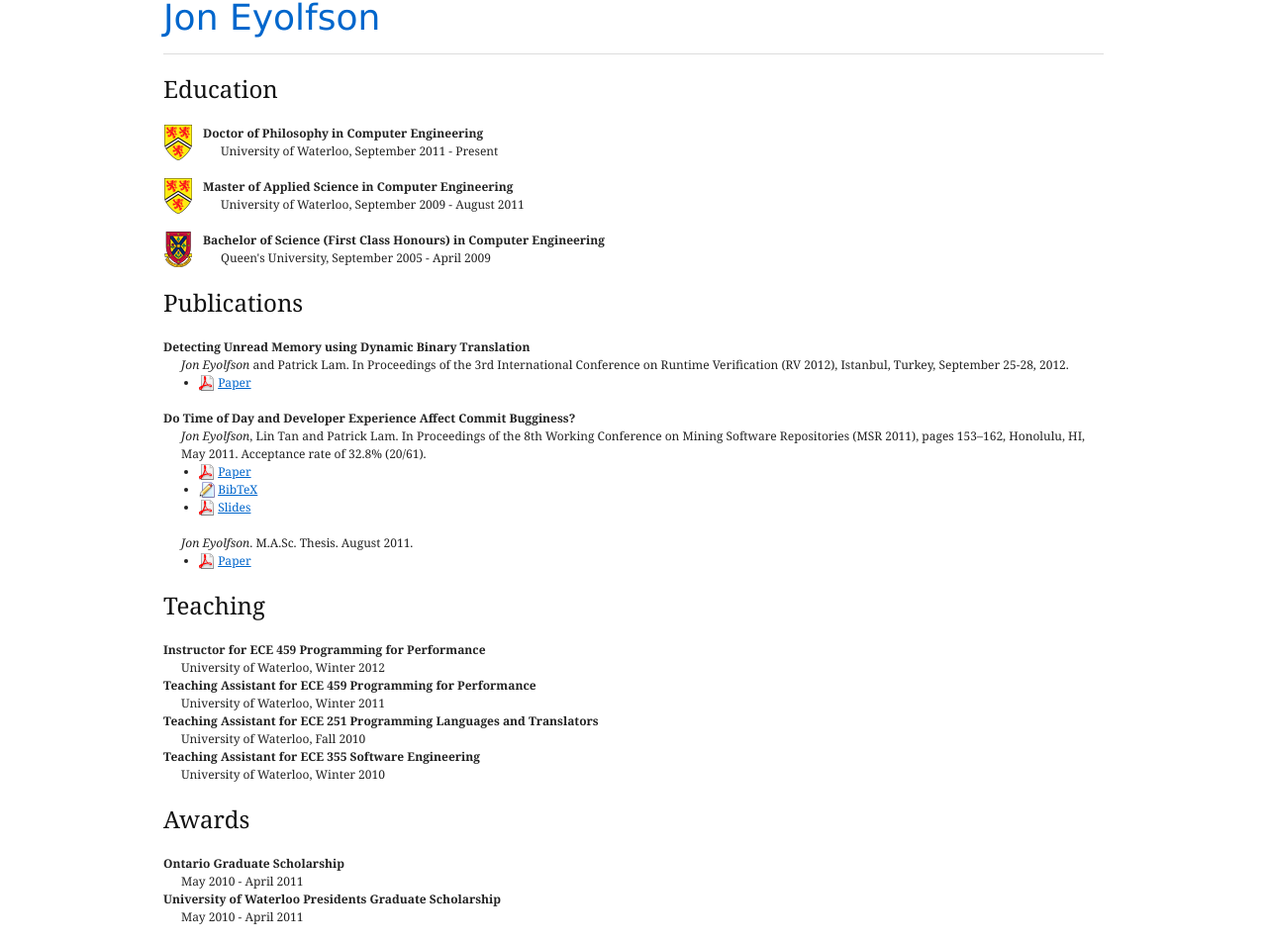
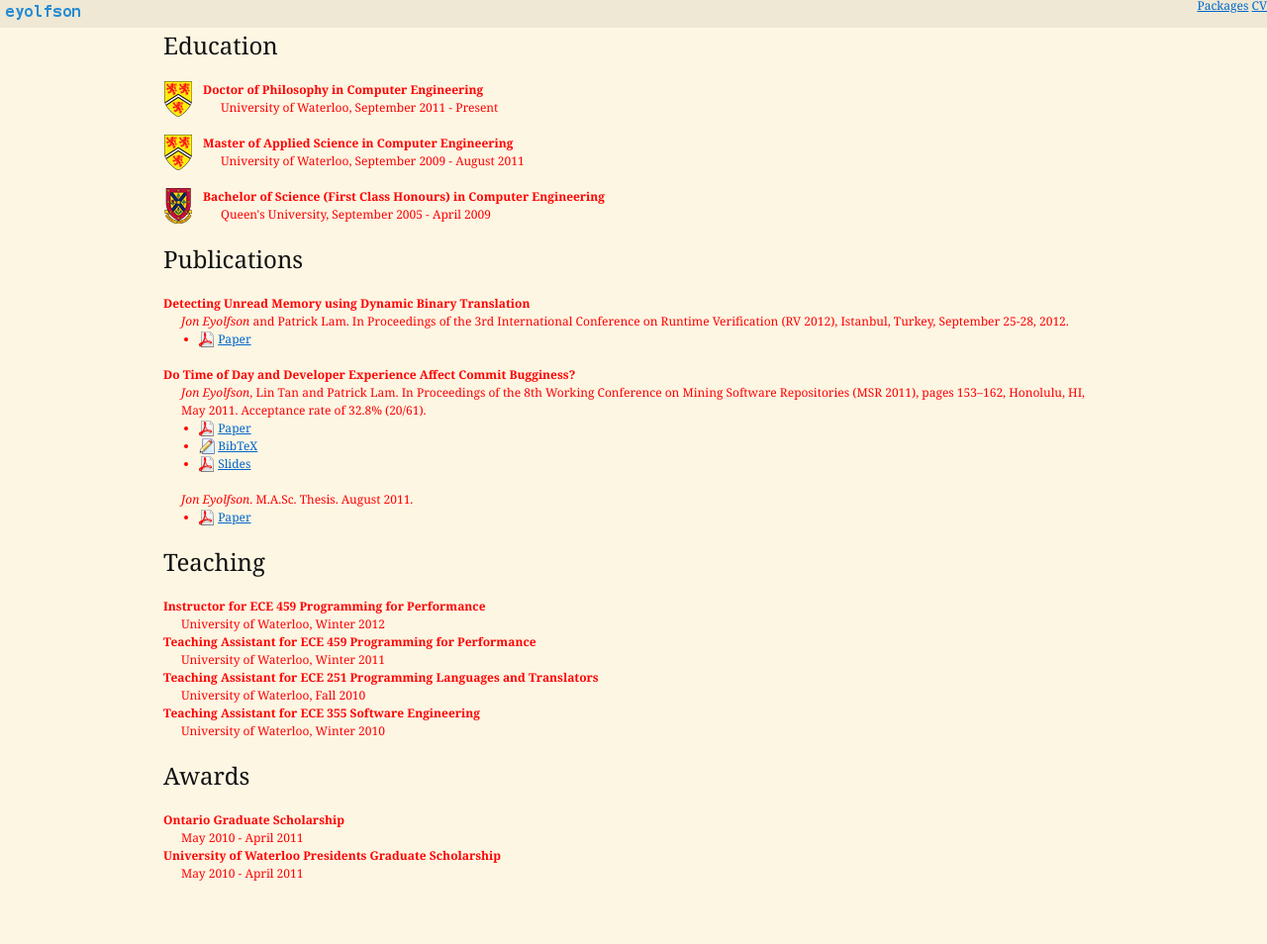
Before and after one commit to eyolfson/eyolfson-website, a Django app: page / in a window 1280 px wide. Shown: the whole page at 99% size. After the commit the page ends 890 px from the top, so only its background shows below. Run offline with Django 3.2, Linux system fonts and the light colour scheme; parts of the project's set-up code (start-up, migrations or seed data) failed here and were passed over.

Commit message:
Trying to create a new layout

```diff
--- a/eyolfson_website/static/css/screen.css
+++ b/eyolfson_website/static/css/screen.css
@@ -1,7 +1,11 @@
-html {margin:0;padding:0;border:0;}
+html { margin:0; padding:0; border:0; }
+header { background: #eee8d5; line-height: 1; }
+html { background-color: #fdf6e3; }
+nav { float: right; }
+
 body, div, span, object, iframe, h1, h2, h3, h4, h5, h6, p, blockquote, pre, a, abbr, acronym, address, code, del, dfn, em, img, q, dl, dt, dd, ol, ul, li, fieldset, form, label, legend, table, caption, tbody, tfoot, thead, tr, th, td, article, aside, dialog, figure, footer, header, hgroup, nav, section {margin:0;padding:0;border:0;font-weight:inherit;font-style:inherit;font-size:100%;font-family:inherit;vertical-align:baseline;}
 article, aside, dialog, figure, footer, header, hgroup, nav, section {display:block;}
-body {line-height:1.5;background:white;}
+body {line-height:1.5;}
 table {border-collapse:separate;border-spacing:0;}
 caption, th, td {text-align:left;font-weight:normal;float:none !important;}
 table, th, td {vertical-align:middle;}
@@ -10,7 +14,7 @@ blockquote, q {quotes:"" "";}
 a img {border:none;}
 :focus {outline:0;}
 html {font-size:100.01%;}
-body {font-size:75%;color:#222;background:#fff;font-family:Cambria, Georgia, serif;}
+body {font-size:75%;color:#ff0000;font-family:Cambria, Georgia, serif;}
 h1, h2, h3, h4, h5, h6 {font-weight:normal;color:#111;}
 h1 {font-family:Verdana, Geneva, sans-serif;}
 h1 {font-size:3em;line-height:1;margin-bottom:0.5em;}
--- a/eyolfson_website/templates/base.html
+++ b/eyolfson_website/templates/base.html
@@ -1,29 +1,26 @@
-<!DOCTYPE html PUBLIC "-//W3C//DTD XHTML 1.0 Strict//EN" "http://www.w3.org/TR/xhtml1/DTD/xhtml1-strict.dtd">
-<html xmlns="http://www.w3.org/1999/xhtml" xml:lang="en" lang="en">
+{% load staticfiles %}
+
+<!doctype html>
+<html>
   <head>
     <meta http-equiv="Content-Type" content="text/html; charset=UTF-8" />
     <meta name="description" content="Jon Eyolfson's personal web page." />
     <title>{% block title %}Jon Eyolfson{% endblock %}</title>
     <link rel="stylesheet" href="{{ STATIC_URL }}css/screen.css" type="text/css" media="screen, projection" />
-    <link rel="stylesheet" href="{{ STATIC_URL }}css/print.css" type="text/css" media="print" />
+    <!-- <link rel="stylesheet" href="{{ STATIC_URL }}css/print.css" type="text/css" media="print" /> -->
     <!--[if lt IE 8]><link rel="stylesheet" href="/media/css/ie.css" type="text/css" media="screen, projection" /><![endif]-->
   </head>
   <body>
+    <header>
+      <img src="{% static "img/logo.png" %}" />
+      <nav>
+        <a href="#">Packages</a>
+        <a href="#">CV</a>
+      </nav>
+    </header>
+
     <div class="container">
-      <h1><a href="/">Jon Eyolfson</a></h1>
-{% block divider %}      <hr />{% endblock %}
 {% block content %}{% endblock %}
     </div>
-
-    <script type="text/javascript">
-      var gaJsHost = (("https:" == document.location.protocol) ? "https://ssl." : "http://www.");
-      document.write(unescape("%3Cscript src='" + gaJsHost + "google-analytics.com/ga.js' type='text/javascript'%3E%3C/script%3E"));
-    </script>
-    <script type="text/javascript">
-      try {
-        var pageTracker = _gat._getTracker("UA-15585099-1");
-        pageTracker._trackPageview();
-      } catch(err) {}
-    </script>
   </body>
 </html>
```
Also changed, not shown: eyolfson_website/settings.py (+4 -7 lines), eyolfson_website/static/img/logo.png (added), web_root/favicon.ico (renamed from files/favicon.ico), web_root/robots.txt (renamed from files/robots.txt), 12 other files.
